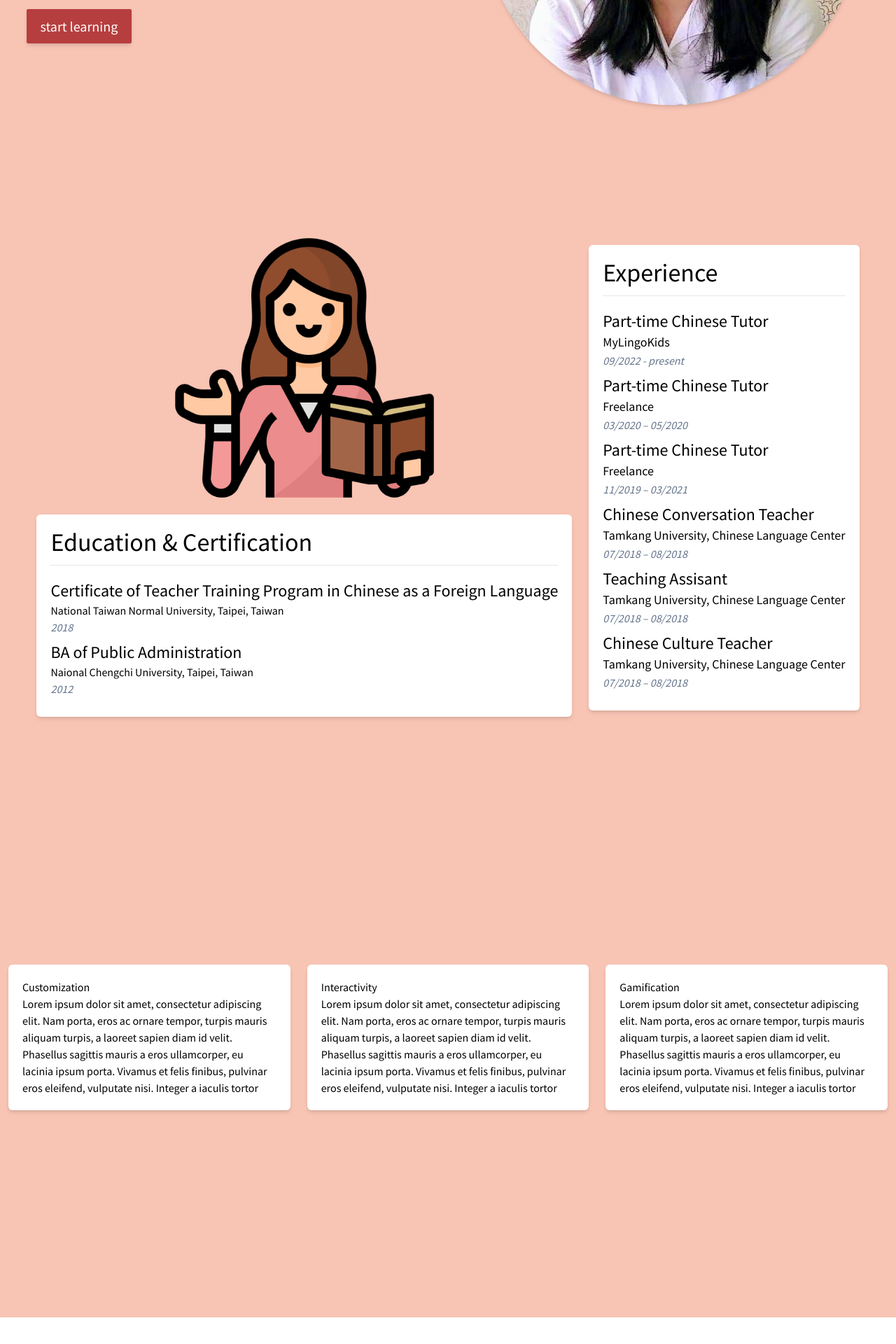
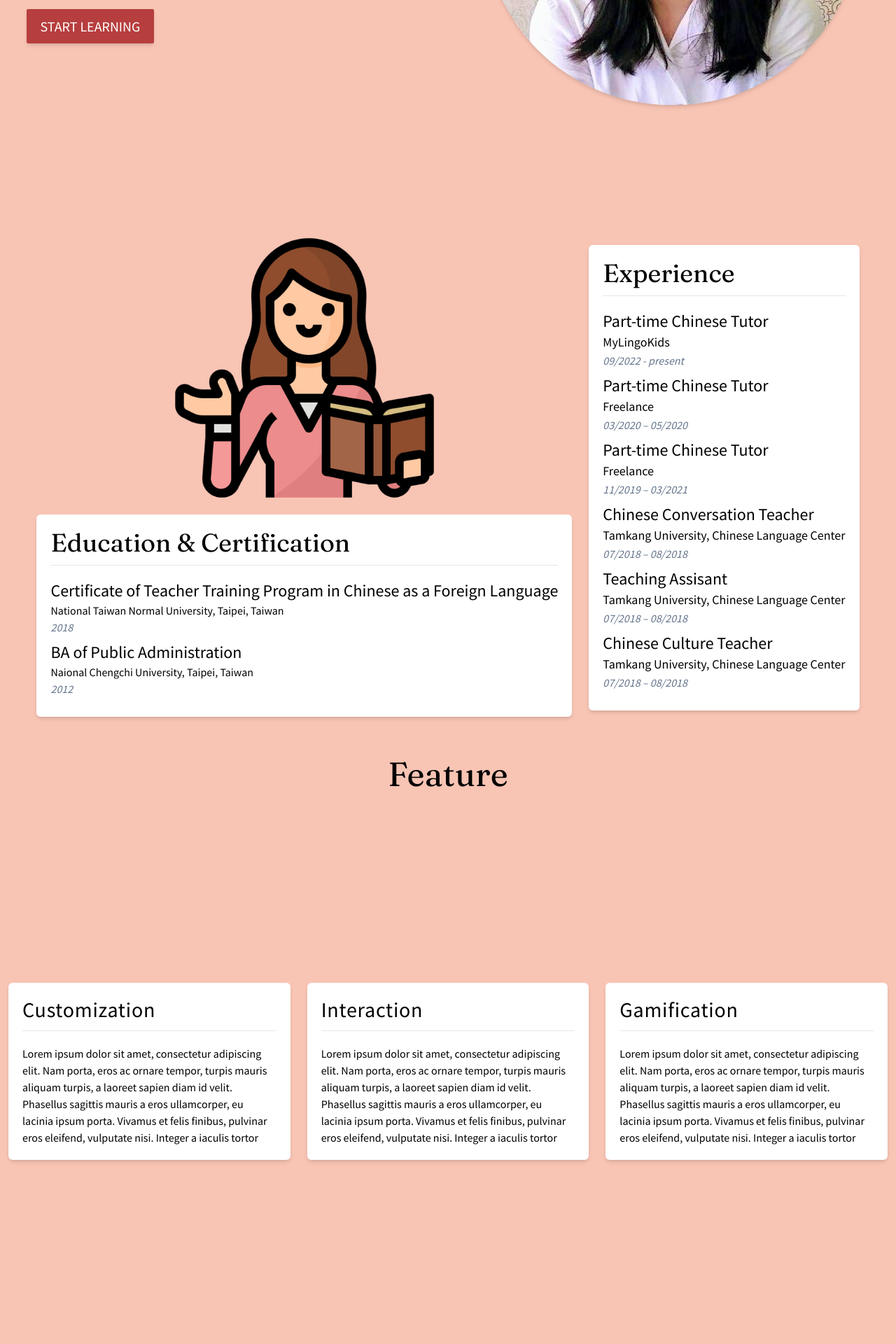
Before and after one commit to mmkrty/client-project-hsinhsin, a React (Vite) app: page / in a window 1280 px wide. Shown: the part 518-2438 px from the top of the page at 70% size. Before the commit the page ends 2400 px from the top, so only its background shows below. Built offline with nearby package versions, Linux system fonts and the light colour scheme.

Commit message:
adjust data structure and feature section layout

```diff
--- a/src/App.jsx
+++ b/src/App.jsx
@@ -3,7 +3,7 @@ import { data } from "./datas/hsinHsinInfo";
 import NavBar from "./components/navbar/navbar.component";
 import Hero from "./components/hero/hero.component";
 import About from "./components/about/about.component";
-import Info from "./components/info/info.component";
+import Feature from "./components/feature/feature.component";
 
 function App() {
   return (
@@ -11,7 +11,7 @@ function App() {
       <NavBar />
       <Hero props={data} />
       <About props={data} />
-      <Info props={data} />
+      <Feature props={data} />
     </div>
   );
 }
--- a/src/components/about/about.component.jsx
+++ b/src/components/about/about.component.jsx
@@ -13,7 +13,9 @@ const About = ({ props }) => {
           ></img>
 
           <div className="bg-white p-5 m-3 rounded-md shadow-md">
-            <h2 className="text-4xl">Education & Certification</h2>
+            <h2 className="text-4xl  font-fraunces">
+              Education & Certification
+            </h2>
             <hr class="mt-3 mb-5 h-px bg-gray-200 border-0 dark:bg-gray-700"></hr>
             {personInfo.certification.map((el) => {
               return (
@@ -28,7 +30,7 @@ const About = ({ props }) => {
         </div>
 
         <div className="bg-white p-5 m-3 rounded-md shadow-md">
-          <h2 className="text-4xl mb-3">Experience</h2>
+          <h2 className="text-4xl mb-3  font-fraunces">Experience</h2>
           <hr class="mt-3 mb-5 h-px bg-gray-200 border-0 dark:bg-gray-700"></hr>
           {personInfo.experience.map((el) => {
             return (
--- /dev/null
+++ b/src/components/feature/feature.component.jsx
@@ -0,0 +1,20 @@
+const Feature = ({ props }) => {
+  const { features } = props;
+  return (
+    <section className=" bg-secondary flex items-center justify-center flex-col">
+      <h2 className="text-5xl font-fraunces">Feature</h2>
+      <div className="min-h-screen max-w-7xl flex justify-center items-center">
+        {features.map((el) => {
+          return (
+            <div className="bg-white p-5 m-3 rounded-md shadow-md">
+              <h3 className="text-3xl mb-2 tracking-wide">{el.title}</h3>
+              <hr class="mt-3 mb-5 h-px bg-gray-200 border-0 dark:bg-gray-700"></hr>
+              <p>{el.content}</p>
+            </div>
+          );
+        })}
+      </div>
+    </section>
+  );
+};
+export default Feature;
--- a/src/components/hero/hero.component.jsx
+++ b/src/components/hero/hero.component.jsx
@@ -10,7 +10,7 @@ const Hero = ({ props }) => {
             {hero.header}
           </h1>
           <p className="text-2xl mb-10 leading-10 text-prime">{hero.intro}</p>
-          <a className="text-xl py-3 px-5 text-white bg-prime rounded-sm shadow-md cursor-pointer">
+          <a className="text-xl py-3 px-5 text-white bg-prime rounded-sm shadow-md cursor-pointer uppercase">
             {hero.action}
           </a>
         </div>
--- a/src/components/info/info.component.jsx
+++ /dev/null
@@ -1,18 +0,0 @@
-const Info = ({ props }) => {
-  const { features } = props;
-  return (
-    <section className=" bg-secondary flex items-center justify-center">
-      <div className="min-h-screen max-w-7xl flex justify-center items-center">
-        {features.map((el) => {
-          return (
-            <div className="bg-white p-5 m-3 rounded-md shadow-md">
-              <h3>{el.title}</h3>
-              <p>{el.content}</p>
-            </div>
-          );
-        })}
-      </div>
-    </section>
-  );
-};
-export default Info;
--- a/src/datas/hsinHsinInfo.js
+++ b/src/datas/hsinHsinInfo.js
@@ -69,6 +69,13 @@ export const data = {
       },
     ],
   },
+  hook: {
+    title: "Chinese?",
+    content: [
+      "Let's be honest and address the elephant in the room: Chinese is HARD, period. Reading and writing? There are over 30,000 Chinese characters, 3,500~5,000 if you are counting only the commonly used ones, still a lot, right? Listening and speaking? There are 5 tones when it comes to pronunciation, yep, a lot, and you don't even know what does tone mean.",
+      "I won't make the promise to make Chinese easy for you because it's just impossible. What I can do is make learning it more pleasant.",
+    ],
+  },
   features: [
     {
       title: "Customization",
@@ -76,7 +83,7 @@ export const data = {
         "Lorem ipsum dolor sit amet, consectetur adipiscing elit. Nam porta, eros ac ornare tempor, turpis mauris aliquam turpis, a laoreet sapien diam id velit. Phasellus sagittis mauris a eros ullamcorper, eu lacinia ipsum porta. Vivamus et felis finibus, pulvinar eros eleifend, vulputate nisi. Integer a iaculis tortor",
     },
     {
-      title: "Interactivity",
+      title: "Interaction",
       content:
         "Lorem ipsum dolor sit amet, consectetur adipiscing elit. Nam porta, eros ac ornare tempor, turpis mauris aliquam turpis, a laoreet sapien diam id velit. Phasellus sagittis mauris a eros ullamcorper, eu lacinia ipsum porta. Vivamus et felis finibus, pulvinar eros eleifend, vulputate nisi. Integer a iaculis tortor",
     },
```
